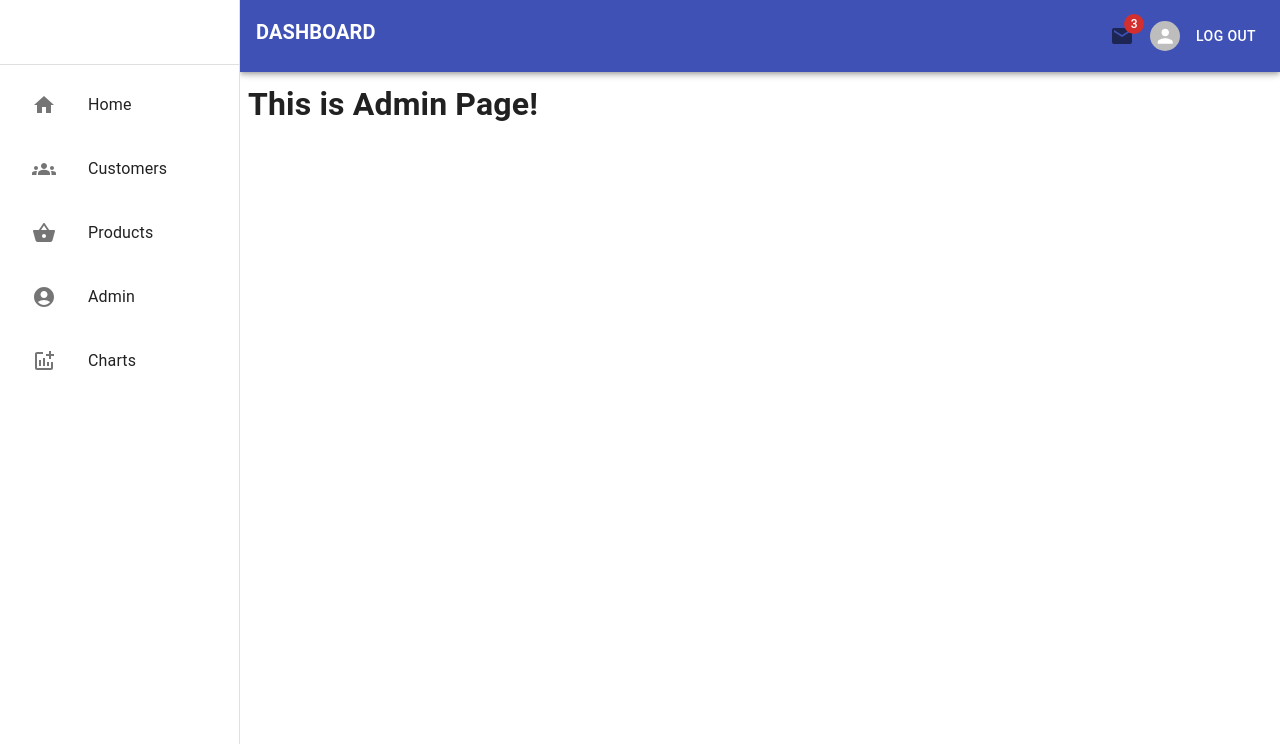
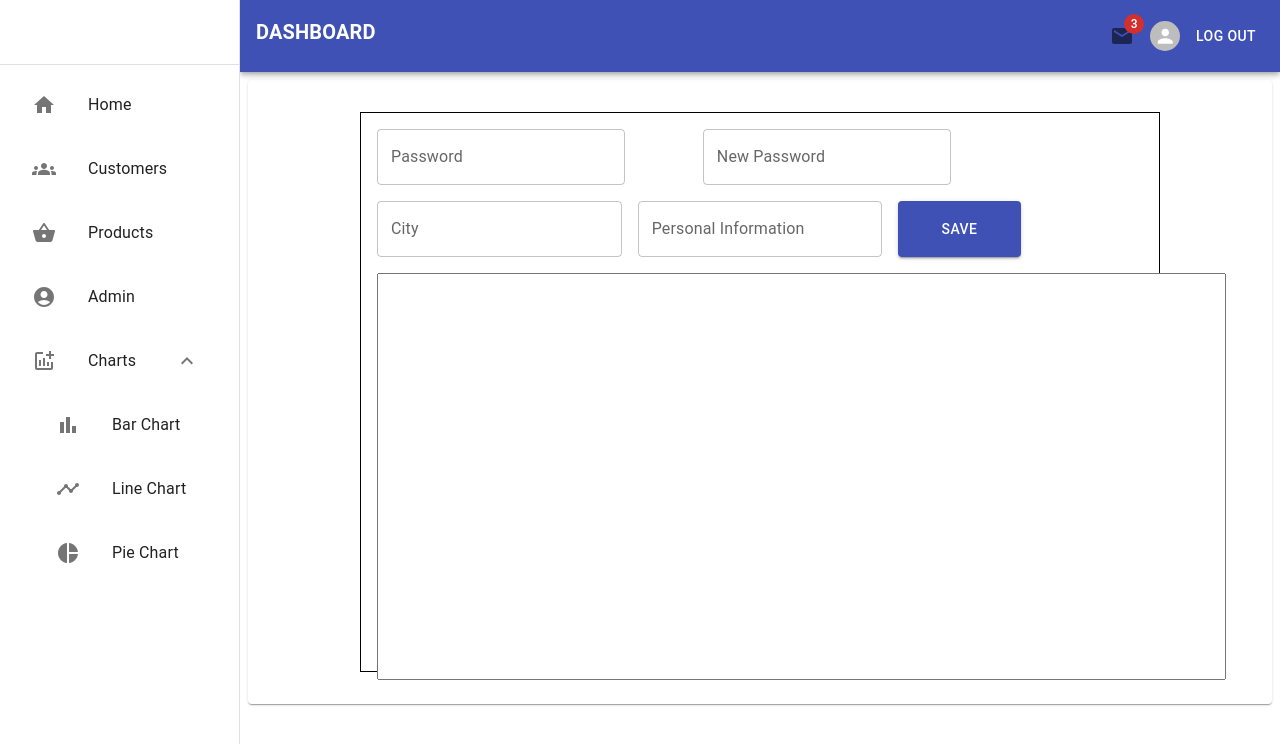
Before and after one commit to junseokoh-hub/react-mui-dashboard, a React (Vite) app: page /admin in a window 1280 px wide. Shown: the top 744 px of the page. Built offline with nearby package versions, Linux system fonts and the light colour scheme; sample sign-in values are in the browser's storage.

Commit message:
feat: add forms on adminPage

```diff
--- a/src/components/charts/ChartContainer.tsx
+++ b/src/components/charts/ChartContainer.tsx
@@ -1,24 +1,8 @@
-import React from "react";
+import Box from "@mui/material/Box";
+import type { BoxProps } from "@mui/material/Box";
 
-interface ChartContainerProps {
-  children: React.ReactNode;
-}
-
-const ChartContainer = ({ children }: ChartContainerProps) => {
-  return (
-    <div
-      style={{
-        width: "1200px",
-        height: "600px",
-        position: "relative",
-        overflow: "hidden",
-        display: "flex",
-        justifyContent: "center",
-      }}
-    >
-      {children}
-    </div>
-  );
+const ChartContainer = ({ children, sx }: BoxProps) => {
+  return <Box sx={sx}>{children}</Box>;
 };
 
 export default ChartContainer;
--- a/src/components/navigation/Sidebar.tsx
+++ b/src/components/navigation/Sidebar.tsx
@@ -1,7 +1,7 @@
+import { useState } from "react";
+import { useNavigate } from "react-router-dom";
 import Drawer from "@mui/material/Drawer";
 import Toolbar from "@mui/material/Toolbar";
-import { useState } from "react";
-import { useNavigate } from "react-router-dom";
 import Divider from "@mui/material/Divider";
 import Collapse from "@mui/material/Collapse";
 import List from "@mui/material/List";
@@ -17,6 +17,8 @@ import AccountCircleIcon from "@mui/icons-material/AccountCircle";
 import BarChartIcon from "@mui/icons-material/BarChart";
 import TimelineIcon from "@mui/icons-material/Timeline";
 import PieChartIcon from "@mui/icons-material/PieChart";
+import ExpandMoreIcon from "@mui/icons-material/ExpandMore";
+import ExpandLessIcon from "@mui/icons-material/ExpandLess";
 
 interface ContentsType {
   label: string;
@@ -71,7 +73,7 @@ const chartContents = [
 
 const Sidebar = () => {
   const navigate = useNavigate();
-  const [open, setOpen] = useState(false);
+  const [open, setOpen] = useState(true);
 
   const handleClick = (content: ContentsType) => {
     if (content.label === "Charts") {
@@ -102,6 +104,11 @@ const Sidebar = () => {
             <ListItemButton onClick={() => handleClick(content)}>
               <ListItemIcon>{content.icon}</ListItemIcon>
               <ListItemText primary={content.label} />
+              {content.label === "Charts" ? (
+                <ListItemIcon sx={{ pl: 3 }}>
+                  {open ? <ExpandLessIcon /> : <ExpandMoreIcon />}
+                </ListItemIcon>
+              ) : null}
             </ListItemButton>
           </ListItem>
         ))}
--- a/src/pages/AdminPage.tsx
+++ b/src/pages/AdminPage.tsx
@@ -1,7 +1,72 @@
-import React from "react";
+import Box from "@mui/material/Box";
+import Paper from "@mui/material/Paper";
+import Grid from "@mui/material/Grid";
+import Input from "../components/atoms/Input";
+import Button from "../components/atoms/Button";
 
 const AdminPage = () => {
-  return <h1>This is Admin Page!</h1>;
+  return (
+    <Box
+      component={Paper}
+      height={"100%"}
+      display="flex"
+      justifyContent={"center"}
+      alignItems={"center"}
+    >
+      <Box
+        component="form"
+        p={2}
+        width="50rem"
+        height="35rem"
+        display="flex"
+        flexDirection="column"
+        border="1px solid black"
+      >
+        <Grid container spacing={2}>
+          <Grid item lg={5}>
+            <Input
+              name="password"
+              type="password"
+              variant="outlined"
+              label="Password"
+            />
+          </Grid>
+          <Grid item lg={5}>
+            <Input
+              name="new-password"
+              type="password"
+              variant="outlined"
+              label="New Password"
+            />
+          </Grid>
+          <Grid item xs={4} lg={4}>
+            <Input name="city" type="text" variant="outlined" label="City" />
+          </Grid>
+          <Grid item xs={4} lg={4}>
+            <Input
+              name="personal"
+              type="text"
+              variant="outlined"
+              label="Personal Information"
+            />
+          </Grid>
+          <Grid item xs={4} lg={4}>
+            <Button
+              name="personal"
+              type="submit"
+              variant="contained"
+              sx={{ width: "50% ", height: "100%" }}
+            >
+              Save
+            </Button>
+          </Grid>
+          <Grid item xs={4} lg={6}>
+            <textarea style={{ resize: "none" }} rows={27} cols={104} />
+          </Grid>
+        </Grid>
+      </Box>
+    </Box>
+  );
 };
 
 export default AdminPage;
--- a/src/pages/ChartsPage.tsx
+++ b/src/pages/ChartsPage.tsx
@@ -19,7 +19,16 @@ const ChartsPage = () => {
   console.log("rendering");
 
   return (
-    <ChartContainer>
+    <ChartContainer
+      sx={{
+        width: "1200px",
+        height: "600px",
+        position: "relative",
+        overflow: "hidden",
+        display: "flex",
+        justifyContent: "center",
+      }}
+    >
       {type === "bar" ? <BarChart /> : null}
       {type === "line" ? <LineChart /> : null}
       {type === "pie" ? <PieChart /> : null}
```
